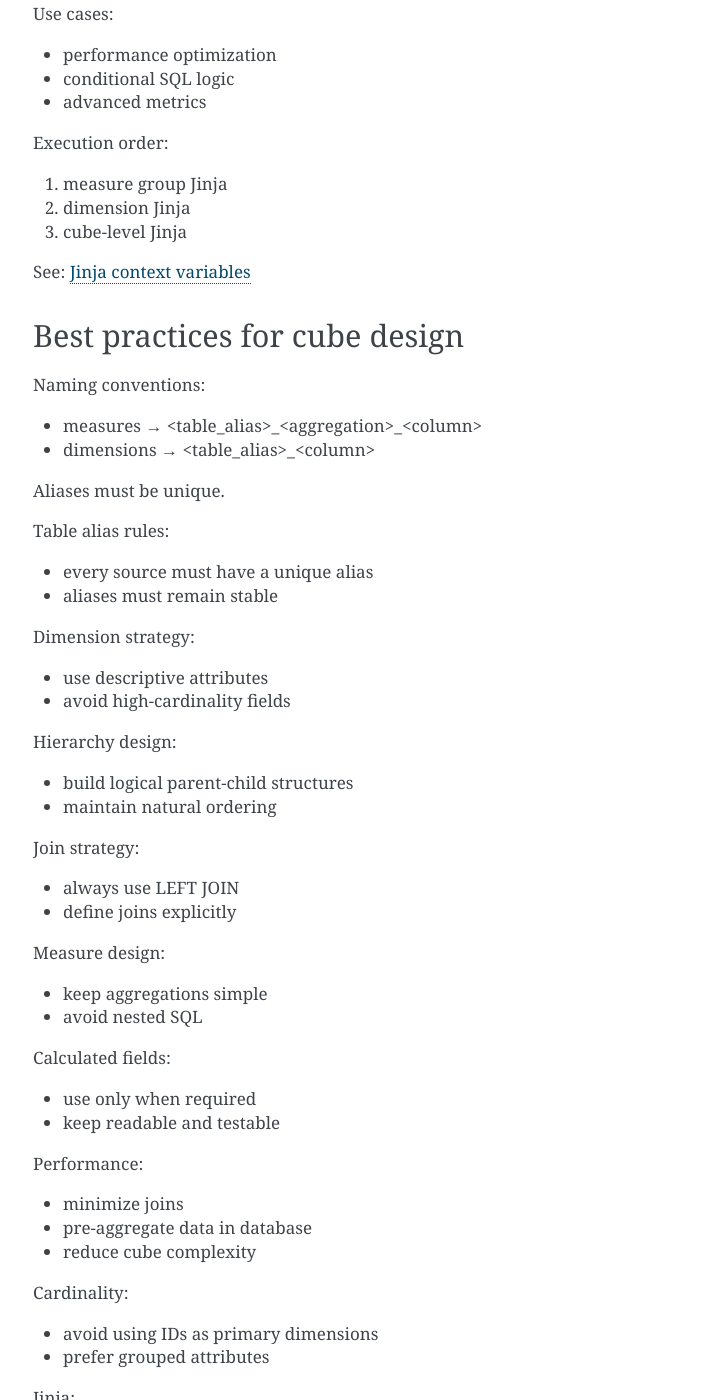
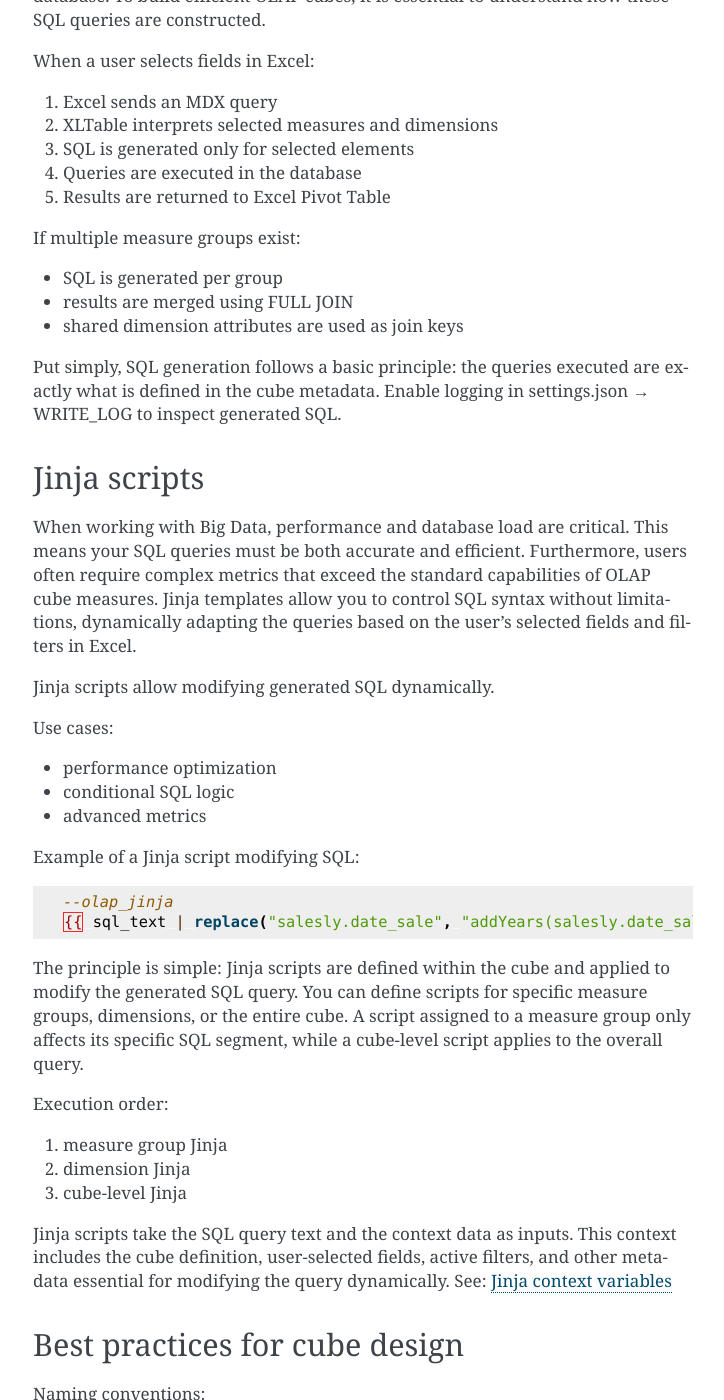
Before and after one commit to brmoscow/xltable, a Sphinx documentation site: the page built from docs/cubes.rst, in a window 1280 px wide and 1400 px high, scrolled down 6184 px. Shown: the whole window, without its empty margins (387-1111 px from the left). Built offline with Sphinx 7.4.7, drawn with Linux system fonts in a browser that asks for light colours; some of the changed text lies outside the part shown.

Commit message:
some fix

```diff
--- a/docs/cubes.rst
+++ b/docs/cubes.rst
@@ -53,7 +53,7 @@
 Unified example
 ---------------
 
-Follow this link for an example of creating an olap cube for a ClickHouse database: :ref:`unified_example` .
+Follow this link for an example of creating an OLAP cube for a ClickHouse database: :ref:`unified_example` .
 
 Cube definition rules
 ---------------------
@@ -66,7 +66,7 @@
 - olap_measures
 - olap_dimensions
 
-See also: :ref:`sql_tags`
+See the full list of tags: :ref:`sql_tags`
 
 Measure group design
 ^^^^^^^^^^^^^^^^^^^^
@@ -129,8 +129,16 @@
 
    sum(sales.sale_qty) as sales_sum_qty --translation=`Sales Quantity` --format=`#,##0;-#,##0`
 
+Important: we place each measure on a new line, separated by commas.
+Next, use the ``olap_measures`` tag before the list of measures to identify them for the OLAP cube.
+This tag must be preceded by a ``SELECT`` statement, creating a standalone script that you can run in your database to see the results.
+Finally, add the ``olap_source`` tag followed by the measure group name on the same line; this tells the system whether the section contains a measure group or a dimension.
+
+
 Dimension design
 ^^^^^^^^^^^^^^^^
+
+We suggest reviewing the definition of measure groups first, as they are very similar to dimensions.
 
 Dimensions define the analytical context for measures.
 
@@ -148,8 +156,8 @@
    --olap_source Stores
    SELECT
    --olap_dimensions
-       stores.id as store_id,
-       stores.store_name as store_name
+       stores.id as store_id
+      ,stores.store_name as store_name
    FROM db.Stores stores
 
 Dimension metadata tags
@@ -162,6 +170,11 @@
 .. code-block:: sql
 
    stores.store_name as store_name --translation=`Store`
+
+Place the ``olap_dimensions`` tag before the attribute list, preceded by a SELECT statement to make the script executable.
+Above the SELECT statement, add the ``olap_source`` tag followed by the dimension name as it should appear in the Excel PivotTable.
+You can define multiple measure groups and dimensions this way, starting each with olap_source and separating the scripts with a blank line.
+
 
 Hierarchies
 ^^^^^^^^^^^
@@ -280,6 +293,8 @@
 SQL generation logic
 --------------------
 
+In short, XLTable works as follows: when a user selects fields in an Excel PivotTable, Excel sends an MDX query to the OLAP server. The server parses the MDX and, based on the cube's definition, generates several SQL queries to the database. To build efficient OLAP cubes, it is essential to understand how these SQL queries are constructed.
+
 When a user selects fields in Excel:
 
 1. Excel sends an MDX query
@@ -294,10 +309,13 @@
 - results are merged using FULL JOIN
 - shared dimension attributes are used as join keys
 
+Put simply, SQL generation follows a basic principle: the queries executed are exactly what is defined in the cube metadata.
 Enable logging in settings.json → WRITE_LOG to inspect generated SQL.
 
 Jinja scripts
 -------------
+
+When working with Big Data, performance and database load are critical. This means your SQL queries must be both accurate and efficient. Furthermore, users often require complex metrics that exceed the standard capabilities of OLAP cube measures. Jinja templates allow you to control SQL syntax without limitations, dynamically adapting the queries based on the user's selected fields and filters in Excel.
 
 Jinja scripts allow modifying generated SQL dynamically.
 
@@ -307,12 +325,22 @@
 - conditional SQL logic
 - advanced metrics
 
+Example of a Jinja script modifying SQL:
+
+.. code-block:: sql
+
+   --olap_jinja
+   {{ sql_text | replace("salesly.date_sale", "addYears(salesly.date_sale, 1)") }}
+
+The principle is simple: Jinja scripts are defined within the cube and applied to modify the generated SQL query. You can define scripts for specific measure groups, dimensions, or the entire cube. A script assigned to a measure group only affects its specific SQL segment, while a cube-level script applies to the overall query.
+
 Execution order:
 
 1. measure group Jinja
 2. dimension Jinja
 3. cube-level Jinja
 
+Jinja scripts take the SQL query text and the context data as inputs. This context includes the cube definition, user-selected fields, active filters, and other metadata essential for modifying the query dynamically.
 See: :ref:`jinja_var`
 
 Best practices for cube design
--- a/docs/reference.rst
+++ b/docs/reference.rst
@@ -73,6 +73,9 @@
 
    * - olap_dimensions_visible
      - Marks the beginning of a block listing dimension attributes available to a specific user role.
+
+   * - olap_jinja
+     - Marks the beginning of a block with Jinja template logic that modifies SQL scripts.
 
    * - olap_measures
      - Marks the beginning of a block listing measures.
```
